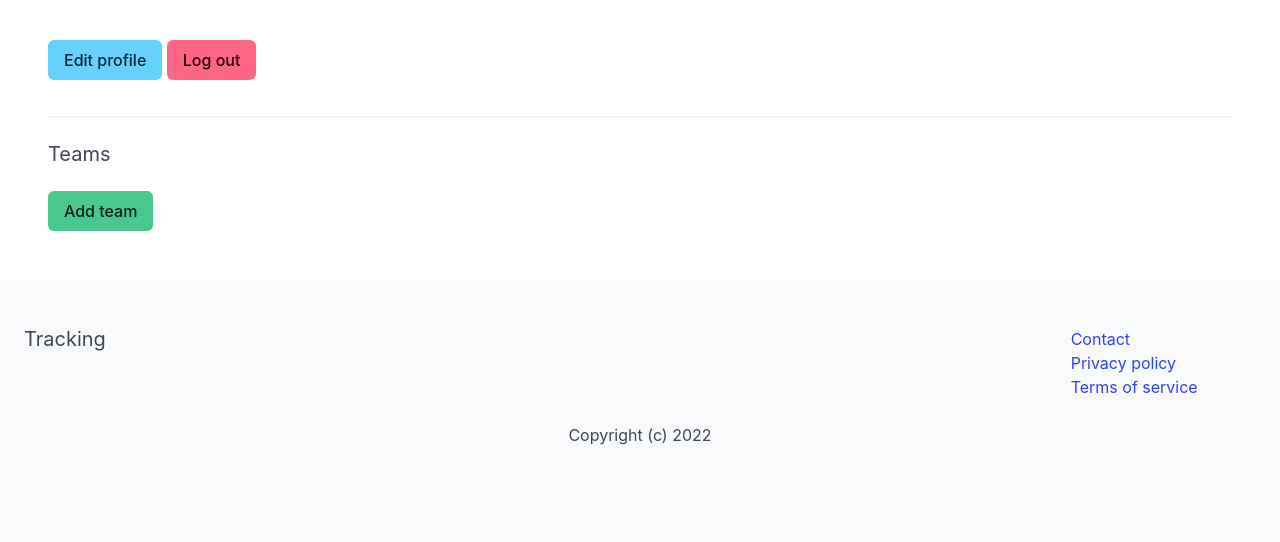
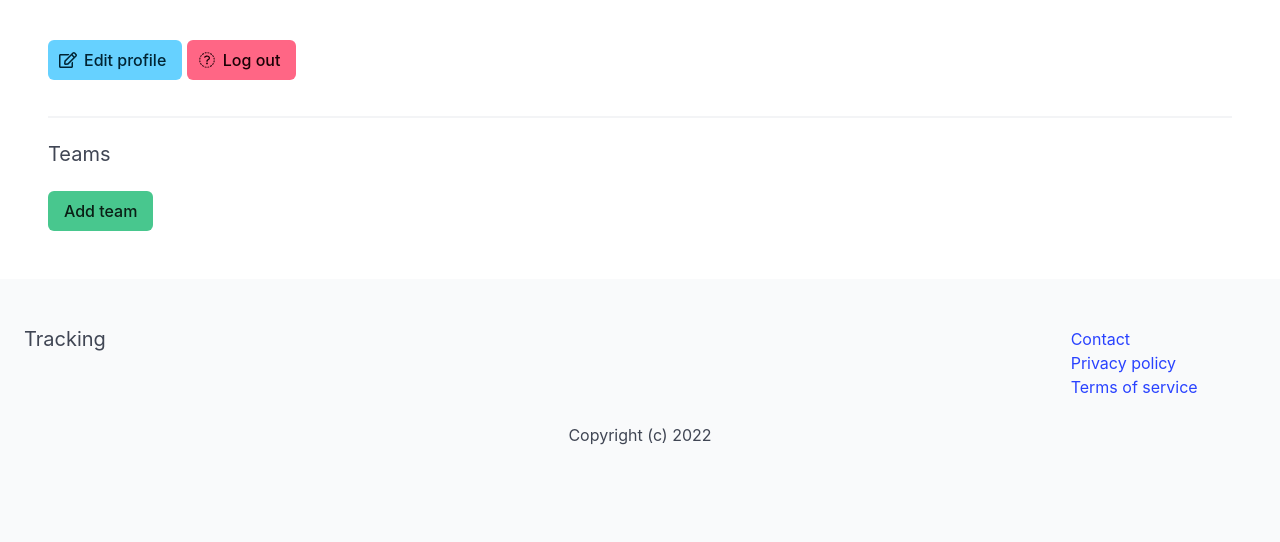
Before and after one commit to Myke-Ajayi/Tracking_app, a Django app: template tracking/apps/userprofile/templates/userprofile/myaccount.html in a window 1280 px wide. Shown: the part 128-670 px from the top of the page. Run offline with Django 4.2, Linux system fonts and the light colour scheme; the template is opened without the code that fills it, so the values that code supplies are empty; some libraries are stand-ins or nearby versions.

Commit message:
changes to the userprofile

```diff
--- a/tracking/apps/userprofile/templates/userprofile/myaccount.html
+++ b/tracking/apps/userprofile/templates/userprofile/myaccount.html
@@ -22,8 +22,18 @@
                     <p class="subtitle is-6">{{ user.email }}</p>
                 </div>
             </div>
-            <a href="{% url 'edit_profile' %}" class="button is-info">Edit profile</a>
-            <a href="{% url 'logout' %}" class="button is-danger">Log out</a>
+            <a href="{% url 'edit_profile' %}" class="button is-info">
+                <span class="icon"><i class="far fa-edit"></i></span>
+                <span>
+                    Edit profile
+                </span>
+            </a>
+            <a href="{% url 'logout' %}" class="button is-danger">
+                <span class="icon"><i class="far fa-sign-out-alt"></i></span>
+                <span>
+                    Log out
+                </span>
+            </a>
         </div>
     </div>
 
```
